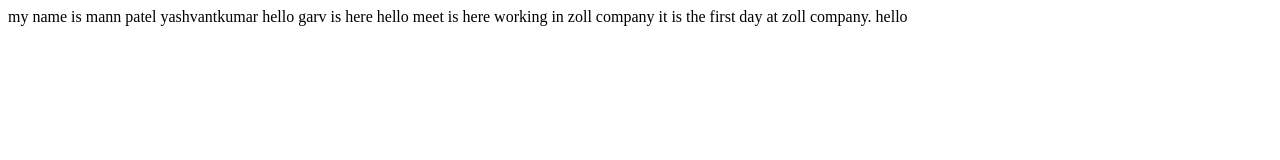
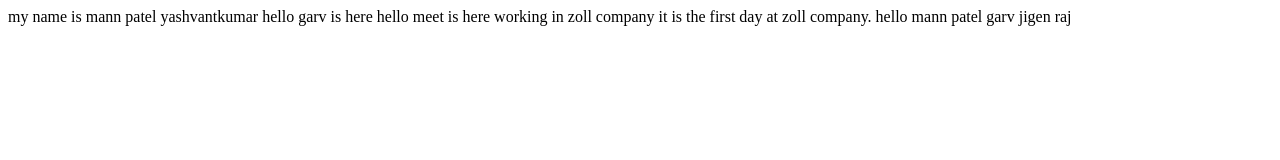
Before and after one commit to mann2911/git-demo, a plain HTML site: page index.html in a window 1280 px wide. Drawn offline with Linux system fonts and the light colour scheme.

Commit message:
my first commit in zoll

```diff
--- a/index.html
+++ b/index.html
@@ -5,6 +5,9 @@
         hello meet is here
         working in zoll company
         it is the first day at zoll company.
-        hello
+        hello mann patel
+        garv
+        jigen
+        raj
     </body>
 </html>
```
